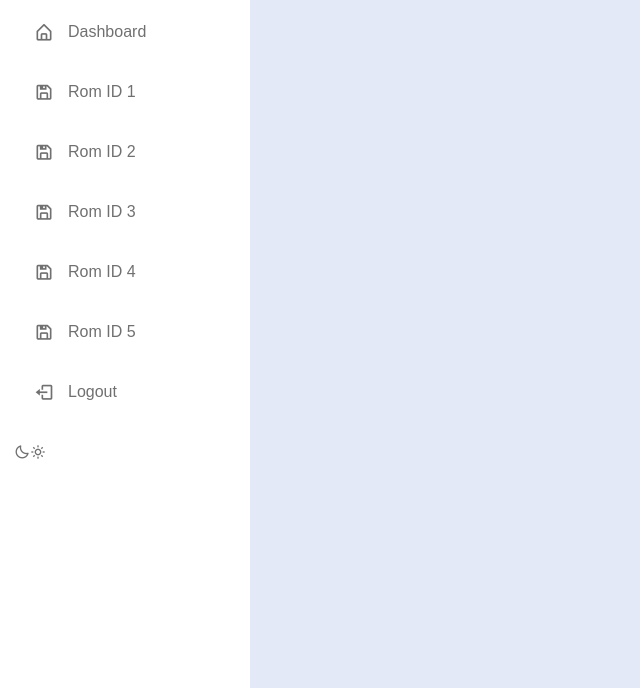
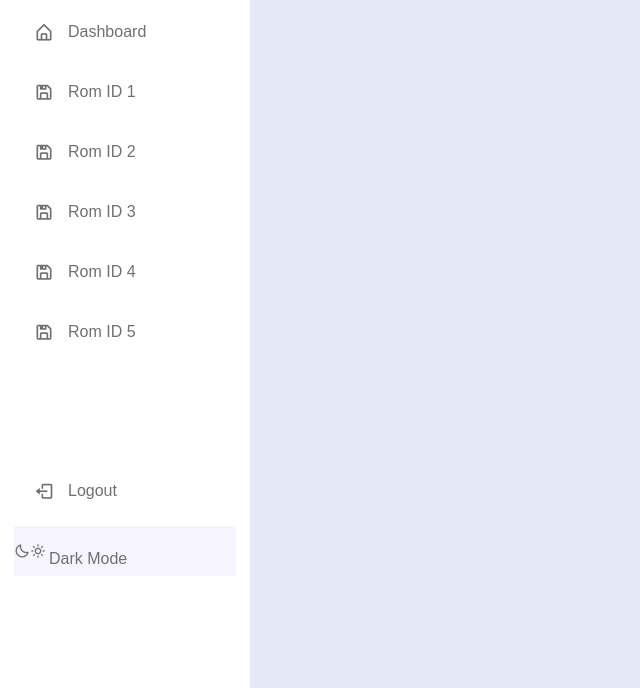
Before and after one commit to Zandra7/Brainstorming-app, a plain HTML site: page home.html in a window 1280 px wide. Shown: the part 112-800 px from the top of the page, without its empty margins (0-640 px from the left). Drawn offline with nearby package versions, Linux system fonts and the light colour scheme.

Commit message:
justerte på dark mode switch
juserte på dark mode switch sånn at jeg vet hvor jeg skal plassere den

```diff
--- a/home.css
+++ b/home.css
@@ -156,7 +156,7 @@ header .image-text .header-text{
 .sidebar li a .icon {
   font-size: 20px;
   margin-right: 14px;
-  ;
+
 }
 
 .sidebar li a:hover {
@@ -167,3 +167,20 @@ header .image-text .header-text{
 .sidebar li a:hover .text {
   color: var(--sidebar-color);
 }
+
+
+.sidebar .menu-bar{
+  height: calc(100% - 50px);
+  display: flex;
+  flex-direction: column;
+  justify-content: space-between;
+}
+
+.sidebar .mode-text {
+  padding-left: 35px ;
+  margin-top: -125px;
+}
+
+.menu-bar .mode{
+  background: var(--primary-color-light);
+}
--- a/home.html
+++ b/home.html
@@ -100,13 +100,21 @@
           </a>
         </li>
 
-        <li class="mode">
-          <div class="moon-sun"></div>
+     <li class="mode">
+        <div class="moon-sun"></div>
           <i class="bx bx-moon icon"></i>
           <i class="bx bx-sun icon"></i>
-        </li>
+      </div>
 
+      <span class="mode-text text">Dark Mode</span>
+
+      <div class="toggle-switch">
+        <span class="switch"></span>
       </div>
+
+    </li>
+
+       </div>
     </div>
  </nav>
 
```
